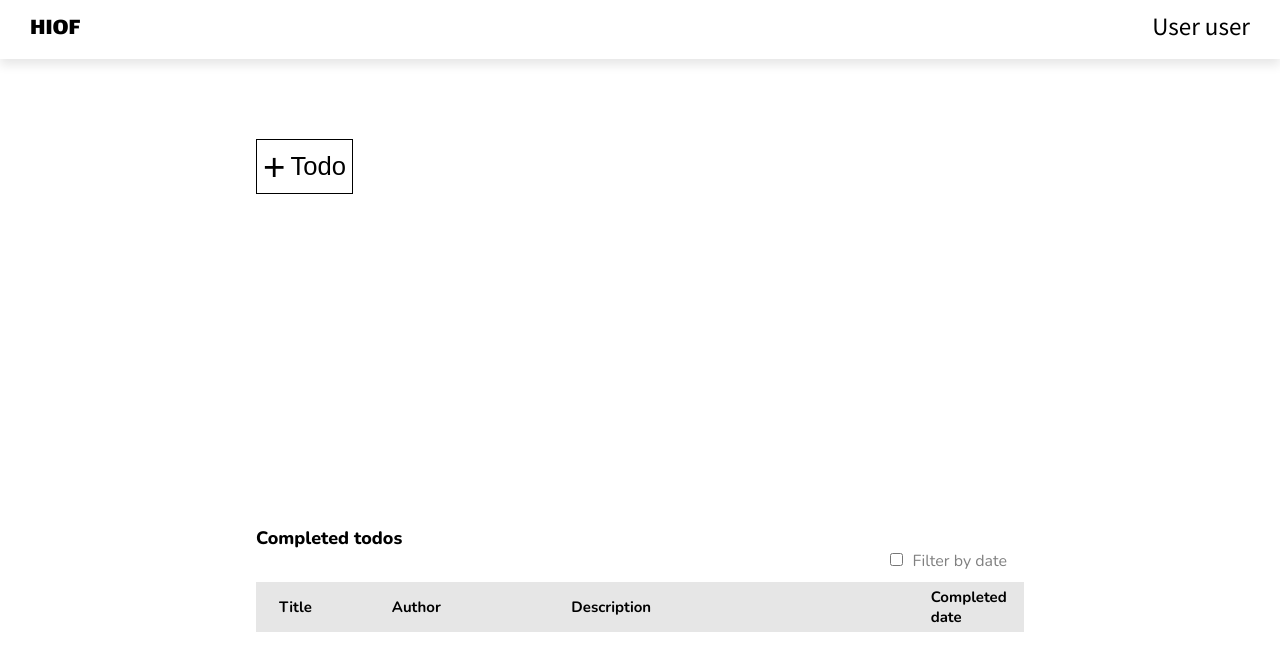
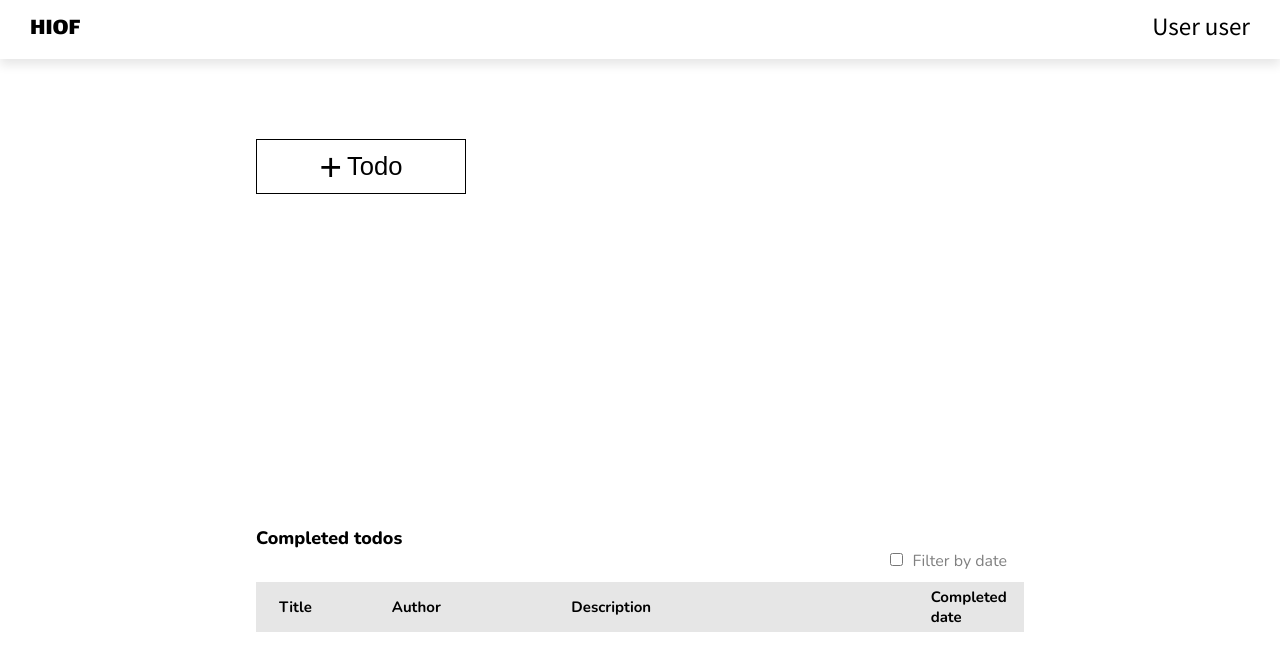
Before and after one commit to andersbss/Obligatorisk-6, a React app: page / in a window 1280 px wide. Shown: the top 670 px of the page. Built offline with nearby package versions, Linux system fonts and the light colour scheme.

Commit message:
Revert "Eddabædda, stjal tingene dine"
This reverts commit b4ec902b37b884288ef38200db9df04c26b1f2cc.

```diff
--- a/App.jsx
+++ b/App.jsx
@@ -15,6 +15,7 @@ const App = () => (
       <TodoCardList />
       <CompletedList />
     </main>
+    <Modal />
   </>
 );
 
--- a/src/components/TodoButton.jsx
+++ b/src/components/TodoButton.jsx
@@ -1,20 +1,15 @@
-import React, { useState } from 'react';
-import Modal from './Modal';
+import React from 'react';
 
 const TodoButton = () => {
-  const [showForm, setState] = useState(false);
   const handleClick = () => {
-    setState((s) => !s);
+    document.getElementById('popup').classList.toggle('active');
   };
 
   return (
-    <div>
-      <button type="button" id="addTodoBtn" onClick={handleClick}>
-        <span className="plus" />
-        <span className="todoTxt">Todo</span>
-      </button>
-      {showForm && <Modal />}
-    </div>
+    <button type="button" id="addTodoBtn" onClick={handleClick}>
+      <span className="plus" />
+      <span className="todoTxt">Todo</span>
+    </button>
   );
 };
 
--- a/src/style.css
+++ b/src/style.css
@@ -277,14 +277,14 @@ main {
     background: #ffffff 0% 0% no-repeat padding-box;
 }
 
-.popup/*.active*/ .content {
+.popup.active .content {
     transition: all 200ms ease-in-out;
     transform: translate(-50%, -50%) scale(1);
 }
 
 .popup .filter {
     position: fixed;
-    display: block;
+    display: none;
     top: 0px;
     left: 0px;
     width: 100vw;
```
